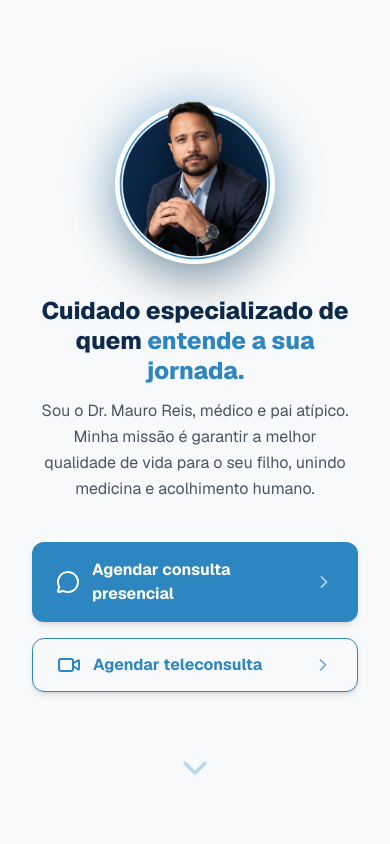
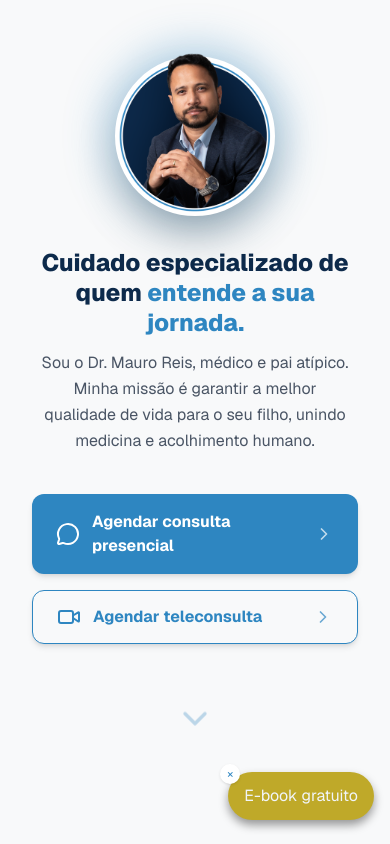
Before and after one commit to rodrigomacedo07/lp-drmauroreis, a Next.js app: page / in a window 390 px wide. Shown: the top 844 px of the page. Built offline with nearby package versions, Linux system fonts and the light colour scheme.

Commit message:
fix: allow social crawlers via robots.txt

```diff
--- a/app/layout.tsx
+++ b/app/layout.tsx
@@ -14,6 +14,7 @@ const geistMono = Geist_Mono({
 });
 
 export const metadata: Metadata = {
+  metadataBase: new URL("https://lp-drmauroreis.vercel.app"),
   title: "Dr. Mauro Reis | TEA e TDAH",
   description:
     "Consulta especializada para crianças com TEA e TDAH. Atendimento humanizado com foco em qualidade de vida para seu filho. Agende presencial ou teleconsulta.",
@@ -31,13 +32,14 @@ export const metadata: Metadata = {
     title: "Dr. Mauro Reis | TEA e TDAH",
     description:
       "Cuidado especializado e acolhedor para crianças com TEA e TDAH. Agende sua consulta.",
-    url: "https://lp-drmauroreis.vercel.app",
+
     siteName: "Dr. Mauro Reis",
     images: [
       {
-        url: "/foto_perfil_dr.png",
+        url: "/og-image.png?v=2",
         width: 1200,
         height: 630,
+        alt: "Dr. Mauro Reis - Especialista em TEA e TDAH",
       },
     ],
     locale: "pt_BR",
@@ -49,7 +51,7 @@ export const metadata: Metadata = {
     title: "Dr. Mauro Reis | TEA e TDAH",
     description:
       "Atendimento especializado para crianças com TEA e TDAH. Agende sua consulta.",
-    images: ["/foto_perfil_dr.png"],
+    images: ["/og-image.png?v=2"],
   },
 };
 
--- a/app/page.tsx
+++ b/app/page.tsx
@@ -2,7 +2,7 @@
 
 import Image from "next/image";
 import { MessageCircle, BookOpen, ChevronRight, ChevronDown, X, Video } from "lucide-react";
-import { useState } from "react";
+import { useState, useEffect } from "react";
 
 const trackEvent = (name: string, params?: Record<string, any>) => {
   if (typeof window !== "undefined") {
@@ -16,14 +16,37 @@ export default function LPDrmauroReis() {
 
   const toggleCapa = () => setIsCapaOpen(!isCapaOpen); // Função que inverte o estado
 
+  const [showFloatingEbook, setShowFloatingEbook] = useState(true);
+
+  useEffect(() => {
+  const handleScroll = () => {
+    const section = document.getElementById('ebook');
+
+    if (!section) return;
+
+    const rect = section.getBoundingClientRect();
+
+    // Quando o topo do ebook entra na tela
+    if (rect.top < window.innerHeight * 0.3) {
+      setShowFloatingEbook(false);
+    } else {
+      setShowFloatingEbook(true);
+    }
+  };
+
+  window.addEventListener('scroll', handleScroll);
+
+  return () => window.removeEventListener('scroll', handleScroll);
+}, []);
+
   return (
     <div className="min-h-screen bg-[#F8F9FA] text-[#0D2A4B] font-sans flex flex-col">
 
       {/* CONTEÚDO PRINCIPAL (HERO + CTAs) */}
-      <main className="flex-1 flex flex-col items-center justify-center p-6 text-center max-w-2xl mx-auto w-full mt-8 md:mt-16">
+      <main className="flex-1 flex flex-col items-center justify-center p-6 text-center max-w-2xl mx-auto w-full md:mt-16">
 
         {/* FOTO E IDENTIFICAÇÃO - POP-OUT DEFINITIVO COM SOMBRA COMBINADA E ALINHAMENTO PELA BASE */}
-        <div className="relative w-40 h-40 mx-auto mt-12 mb-8">
+        <div className="relative w-40 h-40 mx-auto mt-8 mb-8">
 
           {/* 1. O SELO CIRCULAR (FUNDO DO AVATAR) */}
           <div className="absolute inset-0 rounded-full bg-white border-4 border-white shadow-[0_25px_50px_-12px_rgba(0,0,0,0.3),0_0_40px_10px_rgba(46,134,193,0.35)] z-0"></div>
@@ -36,7 +59,7 @@ export default function LPDrmauroReis() {
               width={160} // Largura idêntica ao selo
               height={210} // Altura MAIOR que o selo para a cabeça sobrar pra cima
               className="object-cover rounded-b-full"
-              style={{ objectPosition: 'bottom' }} // Força o alinhamento da imagem a partir de baixo
+              style={{ objectPosition: 'bottom', width: 'auto', height: 'auto' }}// Força o alinhamento da imagem a partir de baixo
             />
           </div>
         </div>
@@ -118,9 +141,9 @@ export default function LPDrmauroReis() {
       </main>
 
 
-{/* SEÇÃO DO E-BOOK (PRE-FOOTER BANNER) */}
+      {/* SEÇÃO DO E-BOOK (PRE-FOOTER BANNER) */}
       {/* CAIXA EXTERNA: Fundo azul 100% da tela */}
-      <div className="w-full bg-[#2E86C1] text-white mt-16 relative overflow-hidden shadow-2xl">
+      <div id="ebook" className="w-full bg-[#2E86C1] text-white mt-16 relative overflow-hidden shadow-2xl">
 
         {/* Efeito de brilho de fundo para dar charme */}
         <div className="absolute -top-24 -right-24 w-64 h-64 bg-white rounded-full blur-3xl opacity-10 pointer-events-none"></div>
@@ -166,6 +189,7 @@ export default function LPDrmauroReis() {
               width={160}
               height={220}
               className="object-contain drop-shadow-2xl transition-transform hover:scale-105 duration-300"
+              style={{ objectPosition: 'bottom', width: 'auto', height: 'auto' }}
             />
           </div>
 
@@ -228,7 +252,40 @@ export default function LPDrmauroReis() {
       )}
       {/* ============================================================================== */}
 
+      {showFloatingEbook && (
+        <div className="fixed bottom-6 right-4 z-50">
 
+          {/* Botão principal */}
+          <button
+            onClick={() => {
+              trackEvent('click_cta_floating_ebook', {
+                event_category: 'engagement',
+                event_label: 'floating_ebook'
+              });
+            const section = document.getElementById('ebook');
+
+            if (section) {
+              section.scrollIntoView({ behavior: 'smooth', block: 'start' });
+            }
+
+            setTimeout(() => {
+              setShowFloatingEbook(false);
+            }, 300);
+            }}
+            className="bg-[#BFA929] text-[#f1f5f9] px-4 py-3 rounded-full shadow-[0_05px_10px_rgba(0,0,0,0.4)] flex items-center gap-2 hover:bg-[#f1f5f9] transition"          >
+            E-book gratuito
+          </button>
+
+          {/* Botão de fechar */}
+          <button
+            onClick={() => setShowFloatingEbook(false)}
+            className="absolute -top-2 -left-2 bg-white text-[#2E86C1] rounded-full w-5 h-5 text-xs shadow"
+          >
+            ×
+          </button>
+
+        </div>
+     )}
 
 
     </div>
```
Also changed, not shown: public/robots.txt (added), 1 other file (tests, documents, lock files or other folders).
